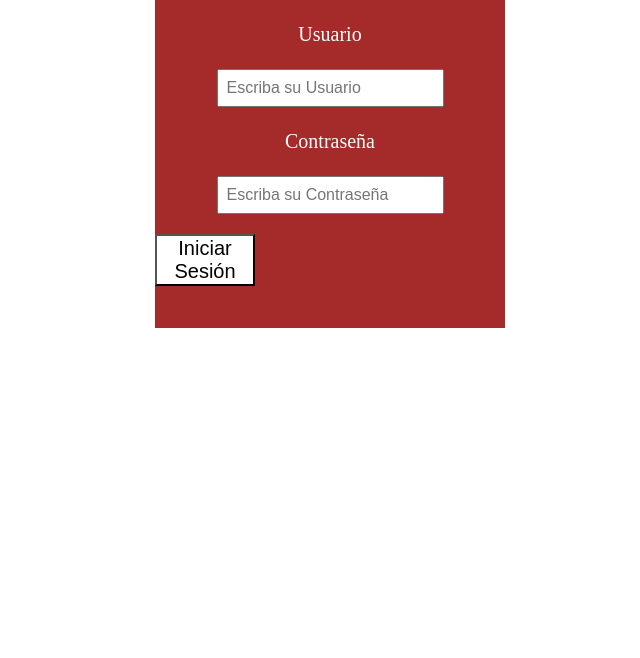
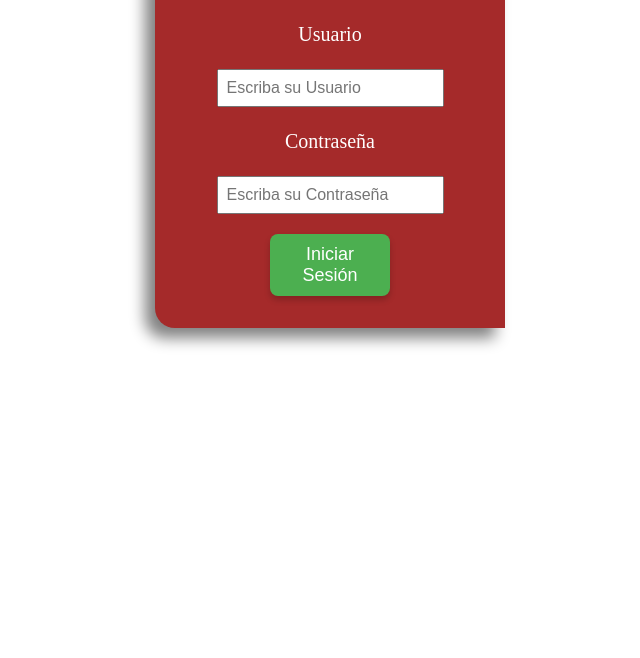
Before and after one commit to TerryPotato/CalendarioDeReservas, a website: page frontend/logIn.html in a window 1280 px wide. Shown: the part 142-800 px from the top of the page, without its empty margins (310-950 px from the left). Drawn offline with Linux system fonts and the light colour scheme.

```diff
--- a/frontend/styles.css
+++ b/frontend/styles.css
@@ -1,10 +1,13 @@
-.fondo_login{
+.fondo_login {
     width: 350px;
     height: 400px;
     background-color: brown;
     padding-top: 20px;
     margin: 50px auto;
 
+    border-top-right-radius: 20px;
+    border-bottom-left-radius: 20px;
+    box-shadow: -10px 10px 15px gray; /* Corrección de la sintaxis */
 }
 
 .titulo_login{
@@ -32,13 +35,22 @@
     margin: 15px;
 }
 
-.boton_login{
+.boton_login {
+    width: 120px; /* Un poco más ancho */
+    margin: 20px auto; /* Centrado horizontalmente */
+    font-size: 18px; /* Tamaño de fuente ajustado */
+    display: block;
+    background-color: #4CAF50; /* Color verde atractivo */
+    color: white; /* Texto blanco */
+    border: none; /* Sin bordes */
+    border-radius: 8px; /* Bordes redondeados */
+    padding: 10px 15px; /* Espaciado interno */
+    cursor: pointer;
+    box-shadow: 0px 4px 6px rgba(0, 0, 0, 0.2); /* Sombra */
+    transition: all 0.3s ease; /* Transición suave */
+}
 
-    width: 100px;
-    margin-top: 20px;
-    font-size: 20px;
-    display: block;
-    background-color: white;
-    cursor: pointer;
-
+.boton_login:hover {
+    background-color: #45a049; /* Color verde más oscuro al pasar el mouse */
+    transform: translateY(-2px); /* Efecto de elevación */
 }
```
Also changed, not shown: package.json (+6 -2 lines), 1 other file.
